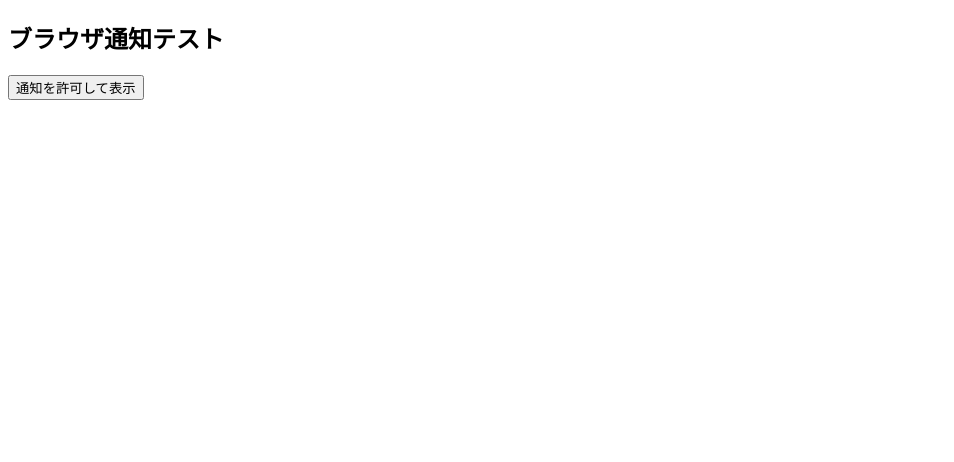
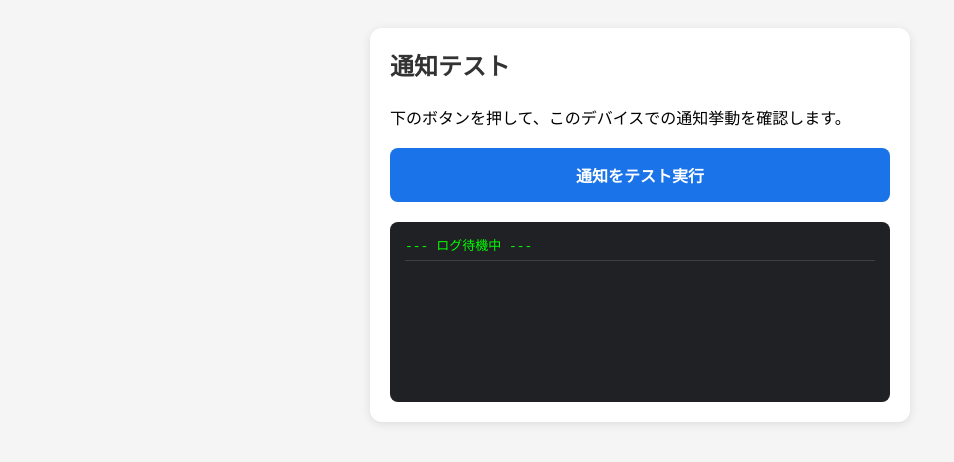
Before and after one commit to 8mamo10/browser_push, a plain HTML site: page index.html in a window 1280 px wide. Shown: the whole page, without its empty margins (0-954 px from the left). Drawn offline with Linux system fonts and the light colour scheme.

Commit message:
Add logging

```diff
--- a/index.html
+++ b/index.html
@@ -2,42 +2,134 @@
 <html lang="ja">
   <head>
     <meta charset="UTF-8" />
-    <title>通知テスト</title>
+    <meta name="viewport" content="width=device-width, initial-scale=1.0" />
+    <title>通知テスト (Pixel確認用)</title>
+    <style>
+      body {
+        font-family:
+          -apple-system, BlinkMacSystemFont, "Segoe UI", Roboto, sans-serif;
+        padding: 20px;
+        background-color: #f5f5f5;
+        line-height: 1.6;
+      }
+      .container {
+        max-width: 500px;
+        margin: 0 auto;
+        background: white;
+        padding: 20px;
+        border-radius: 12px;
+        box-shadow: 0 2px 10px rgba(0, 0, 0, 0.1);
+      }
+      h2 {
+        margin-top: 0;
+        color: #333;
+      }
+      button {
+        width: 100%;
+        padding: 15px;
+        font-size: 16px;
+        font-weight: bold;
+        cursor: pointer;
+        background-color: #1a73e8;
+        color: white;
+        border: none;
+        border-radius: 8px;
+        margin-bottom: 20px;
+      }
+      button:active {
+        background-color: #1557b0;
+      }
+      #log-container {
+        background: #202124;
+        color: #00ff00;
+        padding: 15px;
+        border-radius: 8px;
+        font-family: monospace;
+        font-size: 13px;
+        min-height: 150px;
+        overflow-y: auto;
+      }
+      .log-entry {
+        margin-bottom: 5px;
+        border-bottom: 1px solid #3c4043;
+        padding-bottom: 2px;
+      }
+      .error {
+        color: #ff6b6b;
+      }
+      .success {
+        color: #81c995;
+      }
+    </style>
   </head>
   <body>
-    <h2>ブラウザ通知テスト</h2>
-    <button onclick="requestAndShowNotification()">通知を許可して表示</button>
+    <div class="container">
+      <h2>通知テスト</h2>
+      <p>下のボタンを押して、このデバイスでの通知挙動を確認します。</p>
+
+      <button onclick="executeNotificationTest()">通知をテスト実行</button>
+
+      <div id="log-container">
+        <div class="log-entry">--- ログ待機中 ---</div>
+      </div>
+    </div>
 
     <script>
-      function requestAndShowNotification() {
-        // 1. ブラウザが通知に対応しているか確認
+      const logContainer = document.getElementById("log-container");
+
+      function addLog(message, type = "") {
+        const entry = document.createElement("div");
+        entry.className = "log-entry " + type;
+        const time = new Date().toLocaleTimeString();
+        entry.innerText = `[${time}] ${message}`;
+        logContainer.prepend(entry); // 新しいログを上に表示
+      }
+
+      async function executeNotificationTest() {
+        addLog("テストを開始しました...");
+
+        // 1. ブラウザのサポート確認
         if (!("Notification" in window)) {
-          alert("このブラウザは通知に対応していません");
+          addLog("エラー: このブラウザは通知をサポートしていません", "error");
           return;
         }
+        addLog("ブラウザのサポート: OK");
 
-        // 2. 通知の許可をリクエスト
-        Notification.requestPermission().then((permission) => {
-          console.log("現在の権限:", permission);
+        // 2. 現在の権限状態を確認
+        addLog("現在の権限状態: " + Notification.permission);
+
+        try {
+          // 3. 権限をリクエスト
+          const permission = await Notification.requestPermission();
+          addLog(
+            "リクエスト後の権限: " + permission,
+            permission === "granted" ? "success" : "error",
+          );
 
           if (permission === "granted") {
-            // 3. 実際に通知を表示
+            addLog("通知オブジェクトを作成します...");
+
+            // 4. 通知を送信
             const notification = new Notification("テスト通知", {
-              body: "これはブラウザからの直接通知テストです。",
+              body:
+                "Pixel 6a での受信テストです。\n時刻: " +
+                new Date().toLocaleTimeString(),
               icon: "https://www.google.com/favicon.ico",
+              tag: "test-tag", // 重複を防ぐタグ
             });
 
             notification.onclick = () => {
-              alert("通知がクリックされました！");
+              addLog("通知がクリックされました！", "success");
               window.focus();
             };
+
+            addLog("通知を送信しました。画面に表示されるか確認してください。");
           } else {
-            alert(
-              "通知が拒否されています。権限をリセットしてください。 状態: " +
-                permission,
-            );
+            addLog("通知が拒否されました。設定のリセットが必要です。", "error");
           }
-        });
+        } catch (err) {
+          addLog("例外エラー発生: " + err.message, "error");
+        }
       }
     </script>
   </body>
```
